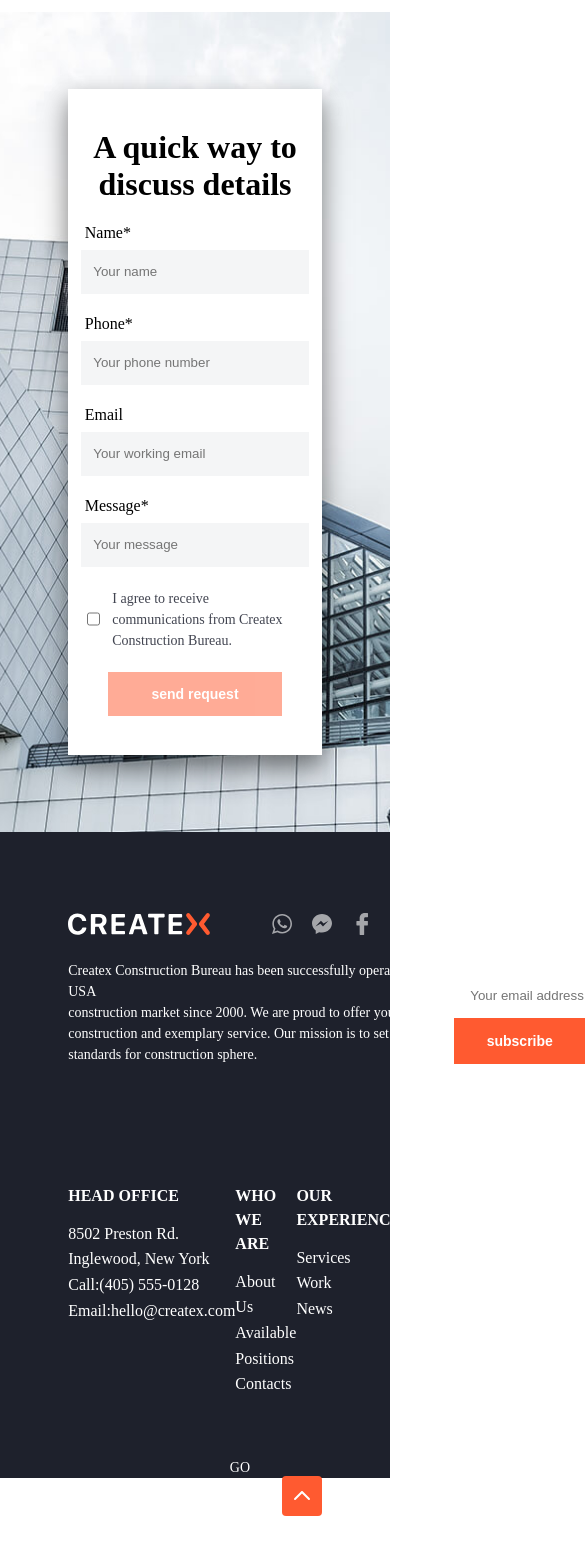
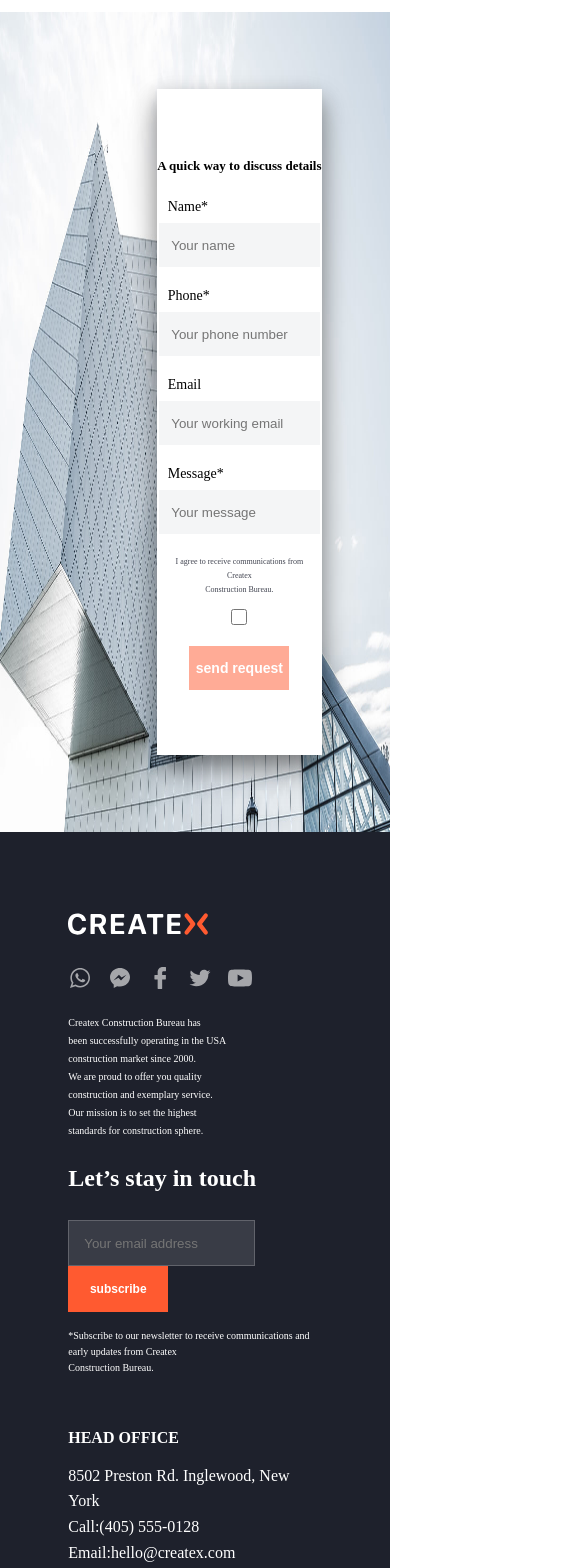
Before and after one commit to MrSuharik91/createx, a Vue app: page / in a window 390 px wide. Shown: the part 8680-10248 px from the top of the page, 585 px wide, since content can reach past the window. Before the commit the page ends 10200 px from the top, so only its background shows below. Built offline with nearby package versions, Linux system fonts and the light colour scheme.

Commit message:
end @media

```diff
--- a/src/components/bott.vue
+++ b/src/components/bott.vue
@@ -3,7 +3,7 @@
     <div class="footer-wrapper">
       <div>
         <div class="logo-footer">
-          <img src="/logo-2.svg" alt="" />
+          <img class="logo-bott" src="/logo-2.svg" alt="" />
           <div class="media">
             <img src="/Whatsapp.svg" alt="" />
             <img src="/Messanger.svg" alt="" />
@@ -13,11 +13,19 @@
           </div>
         </div>
         <p>
-          Createx Construction Bureau has been successfully operating in the USA
+          Createx Construction Bureau has
+
+          <br class="br-hide-bott" />
+          been successfully operating in the USA
           <br />
-          construction market since 2000. We are proud to offer you quality
+          construction market since 2000.
+          <br class="br-hide-bott" />
+          We are proud to offer you quality
           <br />
-          construction and exemplary service. Our mission is to set the highest
+          construction and exemplary service.
+
+          <br class="br-hide-bott" />
+          Our mission is to set the highest
           <br />
           standards for construction sphere.
         </p>
@@ -175,4 +183,84 @@ footer {
   line-height: 21px;
   color: white;
 }
+@media (max-width: 1400px) {
+  .input-btn input {
+    height: 44px;
+    background: #ffffff1f;
+    width: 280px;
+    padding-left: 15px;
+    border: 1px solid #ffffff33;
+  }
+  .footer-wrapper p {
+    font-size: 12px;
+    line-height: 21px;
+  }
+  .logo-footer {
+    gap: 40px;
+  }
+}
+@media (max-width: 1200px) {
+  .input-btn input {
+    width: 200px;
+  }
+  .logo-footer {
+    gap: 30px;
+  }
+  .footer-wrapper {
+    flex-direction: column;
+  }
+  .logo-footer {
+    flex-direction: column;
+  }
+  .logo-bott {
+    width: 140px;
+    height: 24px;
+  }
+  footer {
+    height: auto;
+    padding-bottom: 30px;
+  }
+}
+@media (max-width: 900px) {
+  .info-bott {
+    flex-direction: column;
+    gap: 30px;
+  }
+}
+@media (max-width: 650px) {
+  .footer-wrapper h4 {
+    font-size: 10px;
+    line-height: 16px;
+  }
+  .input-btn input {
+    width: 170px;
+  }
+  .input-btn button {
+    width: 100px;
+    height: 45.6px;
+    font-size: 12px;
+  }
+  .footer-wrapper p {
+    font-size: 10px;
+    line-height: 18px;
+    margin-bottom: 20px;
+  }
+}
+@media (max-width: 550px) {
+  .bott-div p {
+    margin-top: 40px;
+    font-size: 9px;
+  }
+  .bott-div-top span {
+    font-size: 12px;
+    line-height: 19px;
+  }
+  .bott-div {
+    flex-direction: column;
+    align-items: start;
+  }
+  .bott-div-top {
+    margin-top: 25px;
+  }
+}
 </style>
--- a/src/components/disscus.vue
+++ b/src/components/disscus.vue
@@ -101,6 +101,11 @@ html {
   display: flex;
   align-items: center;
 }
+.disscus-wrapper h1 {
+  font-size: 28px;
+  font-weight: 700;
+  line-height: 42px;
+}
 .disscus-wrapper h3 {
   width: 65%;
   margin: 0 auto;
@@ -116,7 +121,7 @@ html {
 .disscus {
   height: 666px;
   background: #ffffff;
-  width: 495px;
+  width: 45%;
   box-shadow: 0 10px 20px rgba(0, 0, 0, 0.3), 0 15px 30px rgba(0, 0, 0, 0.25);
   text-align: center;
   display: flex;
@@ -172,9 +177,77 @@ html {
   background: #ff5a30;
   opacity: 1;
 }
-
 .disscus-wrapper button.inactive {
   background: #ff5a30;
   opacity: 0.5;
 }
+@media (max-width: 1200px) {
+  .disscus-wrapper {
+    background-size: contain;
+    background-size: 130% 100%;
+  }
+}
+@media (max-width: 1200px) {
+  .disscus-wrapper h1 {
+    font-size: 23px;
+    line-height: 36px;
+  }
+  .checkbox-wrapper span {
+    font-size: 12px;
+    line-height: 18px;
+  }
+}
+@media (max-width: 1000px) {
+  .disscus-wrapper h1 {
+    font-size: 20px;
+    line-height: 30px;
+  }
+  .checkbox-wrapper span {
+    font-size: 10px;
+    line-height: 16px;
+  }
+}
+@media (max-width: 700px) {
+  .disscus-wrapper h1 {
+    font-size: 16px;
+    line-height: 28px;
+  }
+  .checkbox-wrapper span {
+    font-size: 8px;
+    line-height: 14px;
+    text-align: center;
+  }
+  .checkbox-wrapper {
+    flex-direction: column-reverse;
+  }
+  .disscus p {
+    font-size: 14px;
+  }
+  .disscus {
+    width: 65%;
+  }
+  .disscus-wrapper button {
+    width: 134px;
+    line-height: 40px;
+  }
+}
+
+@media (max-width: 450px) {
+  .disscus-wrapper h1 {
+    font-size: 13px;
+    line-height: 24px;
+  }
+  .disscus-wrapper button {
+    width: 100px;
+    line-height: 40px;
+  }
+  .inputs {
+    background: #f4f5f6;
+    margin: 0 auto;
+    width: 90%;
+    height: 44px;
+    border: none;
+    padding-left: 12px;
+  }
+}
 </style>
--- a/src/components/top.vue
+++ b/src/components/top.vue
@@ -141,7 +141,7 @@ span {
   height: 40px;
 }
 .MenuHide {
-  position: fixed;
+  position: sticky;
   top: 0;
   left: 0;
   width: 100vw;
```
